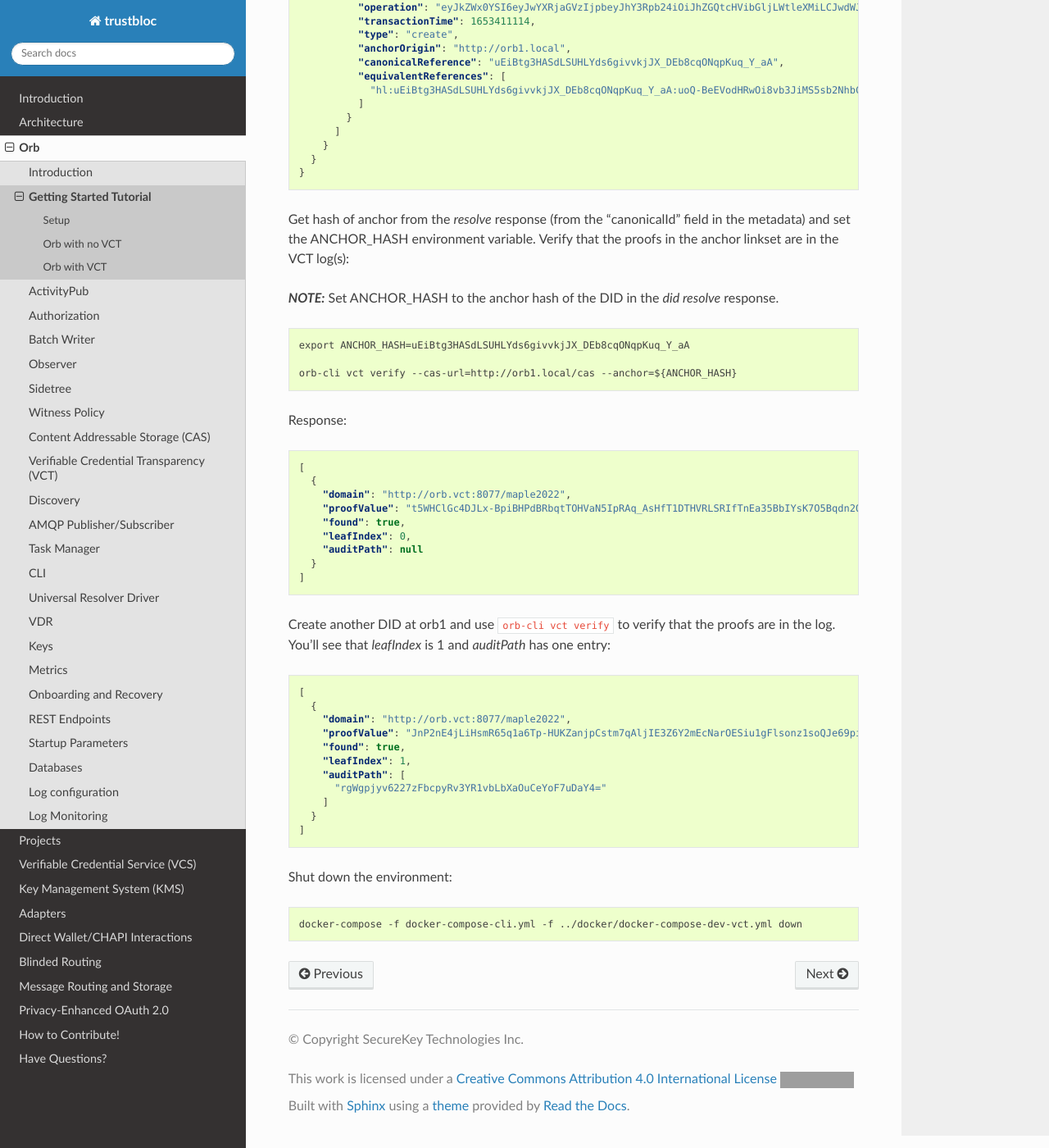
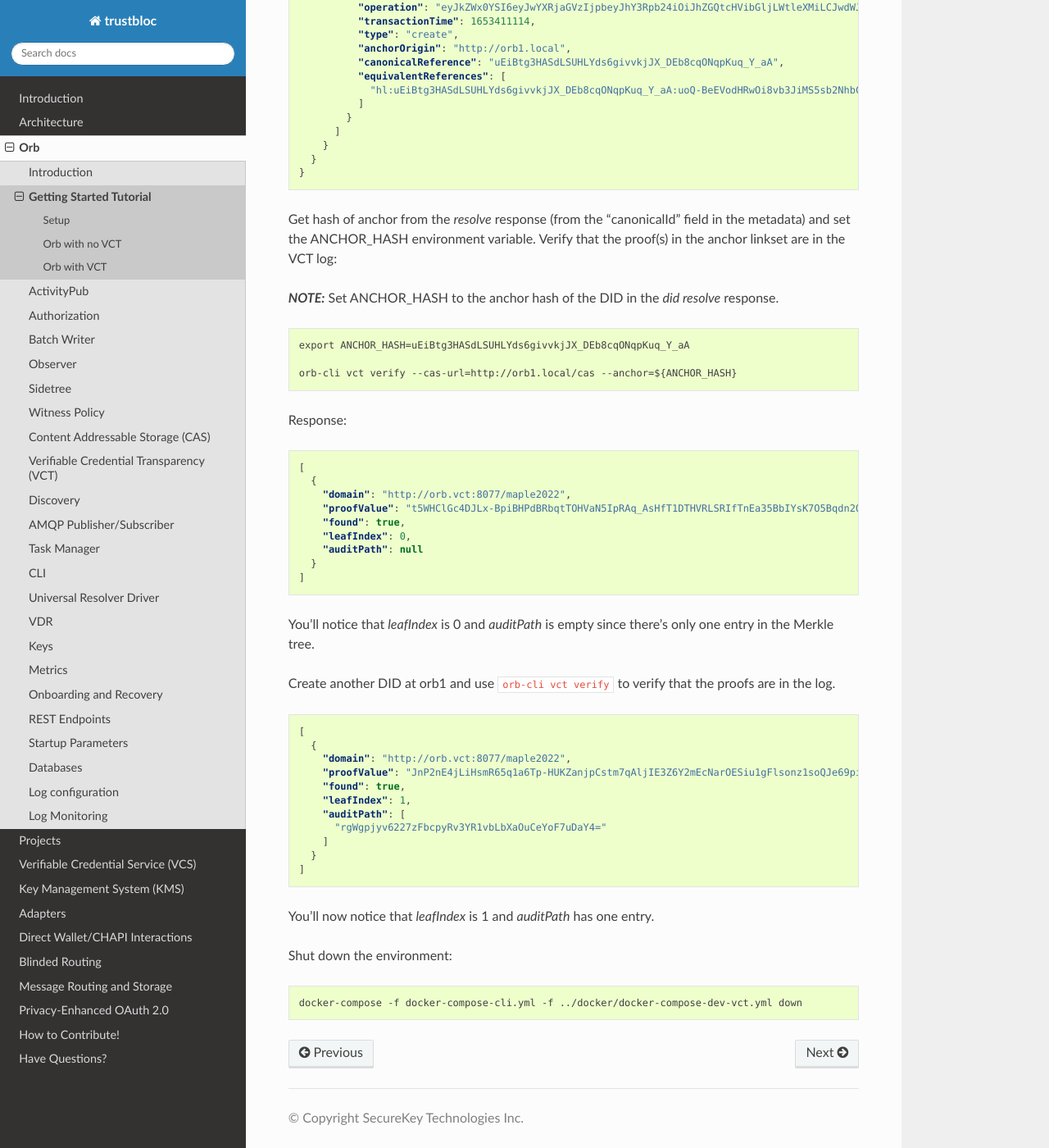
Before and after one commit to trustbloc/docs, a Sphinx documentation site: the page built from readthedocs/source/orb/gettingstarted.md, in a window 1280 px wide and 1400 px high, scrolled down 20426 px. Shown: the whole window at 82% size. Built offline with Sphinx 7.4.7 and the Read the Docs theme 2.0.0, drawn with Linux system fonts in a browser that asks for light colours; some of the changed text lies outside the part shown; grey boxes are pictures that could not be loaded.

Commit message:
docs: Updated vct verify doc
Signed-off-by: Bob Stasyszyn <Bob.Stasyszyn@securekey.com>

````diff
--- a/readthedocs/source/orb/gettingstarted.md
+++ b/readthedocs/source/orb/gettingstarted.md
@@ -1,9 +1,9 @@
 # Getting Started Tutorial
 
-In this tutorial you'll start up two, stand-alone Orb nodes (with in-memory database and message queue)
-and be able to create and update DIDs. A second example starts up the Orb nodes with a
-[VCT](vct.html#verifiable-credential-transparency-vct) and you'll be able to verify that an anchor
-linkset is in the VCT log.
+In this tutorial you'll start up two stand-alone Orb nodes (with in-memory database and message queue)
+and create, update and resolve DIDs. Further in the tutorial you'll start up the Orb nodes along with a
+[VCT](vct.html#verifiable-credential-transparency-vct) node, and you'll verify that the proofs
+in an anchor linkset are in the VCT log.
 
 ## Setup
 
@@ -1174,7 +1174,7 @@
 ```
 
 Get hash of anchor from the _resolve_ response (from the "canonicalId" field in the metadata) and set the ANCHOR_HASH environment variable.
-Verify that the proofs in the anchor linkset are in the VCT log(s):
+Verify that the proof(s) in the anchor linkset are in the VCT log:
 
 **_NOTE:_**  Set ANCHOR_HASH to the anchor hash of the DID in the _did resolve_ response.
 
@@ -1198,8 +1198,9 @@
 ]
 ```
 
-Create another DID at orb1 and use `orb-cli vct verify` to verify that the proofs are in the log. You'll
-see that _leafIndex_ is 1 and _auditPath_ has one entry:
+You'll notice that _leafIndex_ is 0 and _auditPath_ is empty since there's only one entry in the Merkle tree.
+
+Create another DID at orb1 and use `orb-cli vct verify` to verify that the proofs are in the log.
 
 ```json
 [
@@ -1215,6 +1216,8 @@
 ]
 ```
 
+You'll now notice that _leafIndex_ is 1 and _auditPath_ has one entry.
+
 Shut down the environment:
 
 ```commandline
````
Also changed, not shown: other parts of readthedocs/source/orb/gettingstarted.md (+1 -1 lines), readthedocs/source/orb/cli.md (+1 -1 lines).
